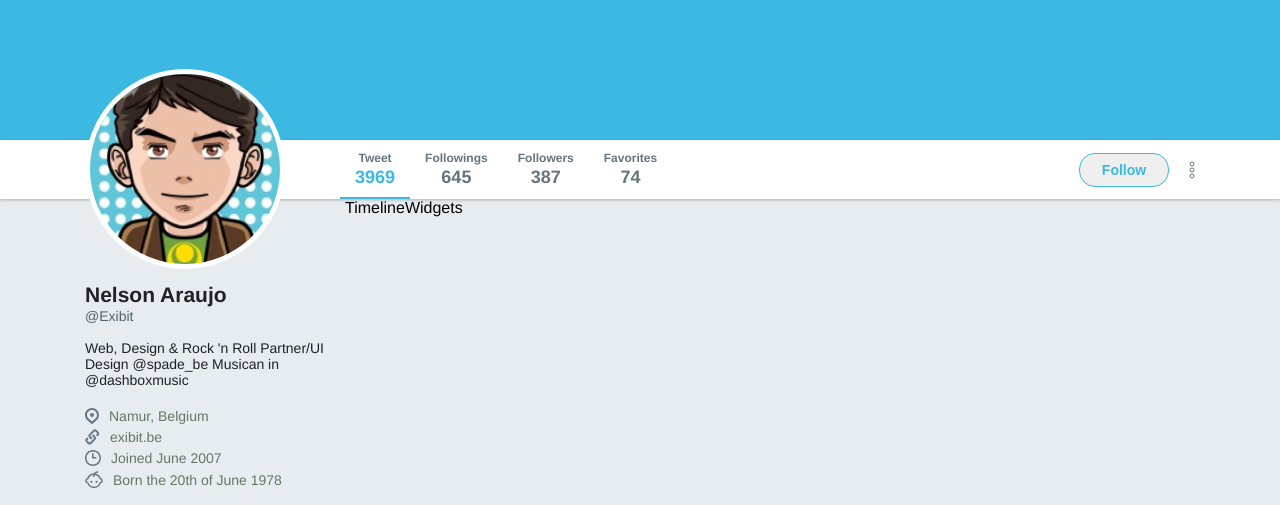
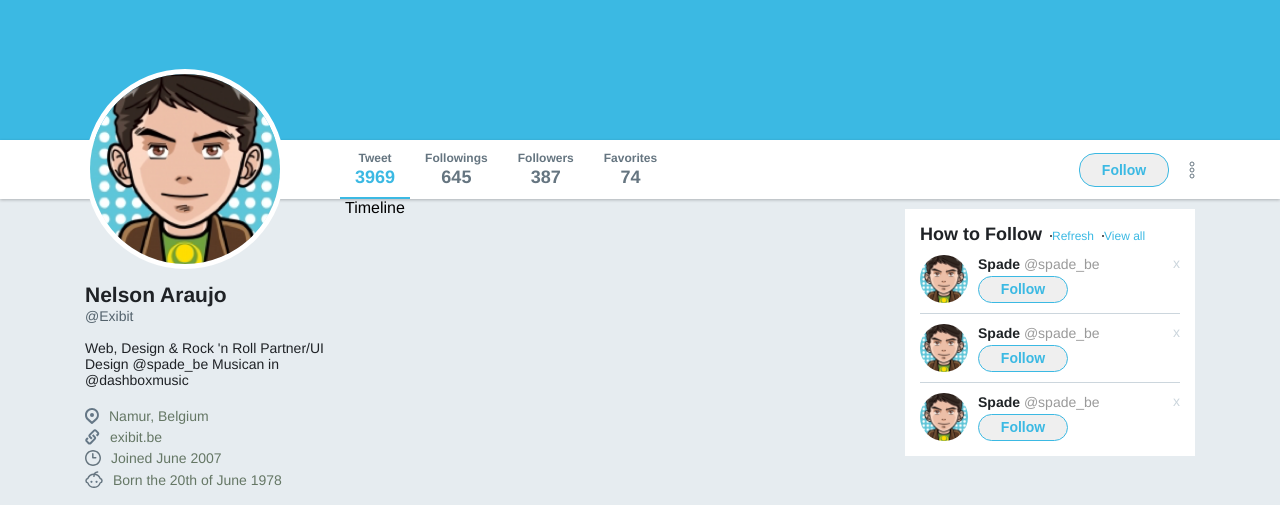
Before and after one commit to nelsonsantosaraujo/rocketseat-flexbox, a plain HTML site: page index.html in a window 1280 px wide. Shown: the part 266-771 px from the top of the page. Drawn offline with Linux system fonts and the light colour scheme.

Commit message:
Criando e estilizando Widget lateral

```diff
--- a/index.html
+++ b/index.html
@@ -98,11 +98,52 @@
         </ul>
       </div>
     </aside>
+
     <section class="timeline">
       Timeline
     </section>
+
     <aside class="widgets">
-      Widgets
+      <div class="widget follow">
+        <div class="title">
+          <strong>How to Follow</strong>
+          <a href="">Refresh</a>
+          <a href="">View all</a>
+        </div>
+
+        <ul>
+          <li>
+            <div class="profile">
+              <img src="/images/avatar.png" alt="Avatar">
+              <div class="info">
+                <strong>Spade <span>@spade_be</span></strong>
+                <button>Follow</button>
+              </div>
+            </div>
+            <a href="">x</a>
+          </li>
+          <li>
+            <div class="profile">
+              <img src="/images/avatar.png" alt="Avatar">
+              <div class="info">
+                <strong>Spade <span>@spade_be</span></strong>
+                <button>Follow</button>
+              </div>
+            </div>
+            <a href="">x</a>
+          </li>
+          <li>
+            <div class="profile">
+              <img src="/images/avatar.png" alt="Avatar">
+              <div class="info">
+                <strong>Spade <span>@spade_be</span></strong>
+                <button>Follow</button>
+              </div>
+            </div>
+            <a href="">x</a>
+          </li>
+        </ul>
+      </div>
     </aside>
   </div>
 </body>
--- a/styles.css
+++ b/styles.css
@@ -292,3 +292,118 @@ div.wrapper-content aside.profile .images ul li {
   flex: 1 0 auto;
   margin: 0 5px 5px 0;
 }
+
+div.wrapper-content .timeline {
+  flex: 1;
+}
+
+div.wrapper-content aside.widgets {
+  width: 290px;
+  margin-top: 10px;
+}
+
+div.wrapper-content aside.widgets .widget {
+  background: #fff;
+  padding: 15px;
+}
+
+div.wrapper-content aside.widgets .widget .title {
+  display: flex;
+  align-items: baseline ;
+}
+
+div.wrapper-content aside.widgets .widget .title strong {
+  font-size: 18px;
+  color: #1f2226;
+}
+
+div.wrapper-content aside.widgets .widget .title a {
+  color: #3bb9e3;
+  font-size: 12px;
+  text-decoration: none;
+  position: relative;
+  padding-left: 10px;
+}
+
+div.wrapper-content aside.widgets .widget .title a::before {
+  content: '';
+  width: 2px;
+  height: 2px;
+  border-radius: 50%;
+  margin: 0 5px;
+  background: #222;
+  position: absolute;
+  left: 3px;
+  top: 6px;
+}
+
+div.wrapper-content aside.widgets .follow ul {
+  list-style: none;
+  margin-top: 10px;
+}
+
+div.wrapper-content aside.widgets .follow ul li {
+  display: flex;
+  justify-content: space-between;
+  border-bottom: 1px solid #ccd6dd;
+  padding-bottom: 10px;
+  margin-bottom: 10px;
+}
+
+div.wrapper-content aside.widgets .follow ul li:last-child {
+  margin-bottom: 0;
+  padding-bottom: 0;
+  border: 0;
+}
+
+
+div.wrapper-content aside.widgets .follow ul li .profile {
+  display: flex;
+  align-items: center;
+}
+
+div.wrapper-content aside.widgets .follow ul li .profile img {
+  width: 48px;
+  height: 48px;
+  border-radius: 50px;
+}
+
+div.wrapper-content aside.widgets .follow ul li .profile .info {
+  margin-left: 10px;
+  display: flex;
+  flex-direction: column;
+}
+
+div.wrapper-content aside.widgets .follow ul li .profile .info strong {
+  font-size: 14px;
+  color: #1f2326;
+}
+
+div.wrapper-content aside.widgets .follow ul li .profile .info strong span {
+  font-weight: normal;
+  color: #9a9a9a;
+}
+
+div.wrapper-content aside.widgets .follow ul li .profile .info button {
+  height: 27px;
+  width: 90px;
+
+  margin-top: 4px;
+
+  font-weight: bold;
+  font-size: 14px;
+  color: #3bb9e3;
+
+  border: 1px solid #3bb9e3;
+  border-radius: 16px;
+
+  display: flex;
+  align-items: center;
+  justify-content: center;
+}
+
+div.wrapper-content aside.widgets .follow ul li > a {
+  color: #ccd6dd;
+  text-decoration: none;
+  font-size: 14px;
+}
```
